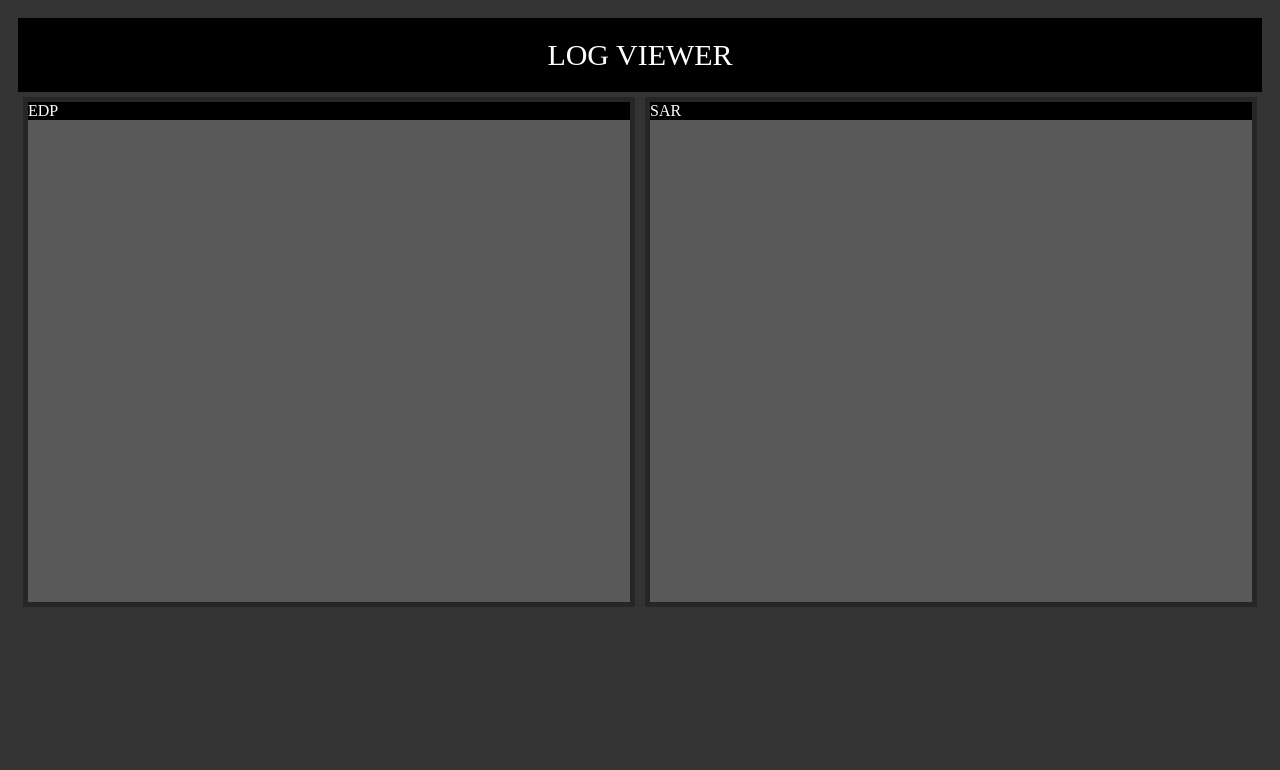
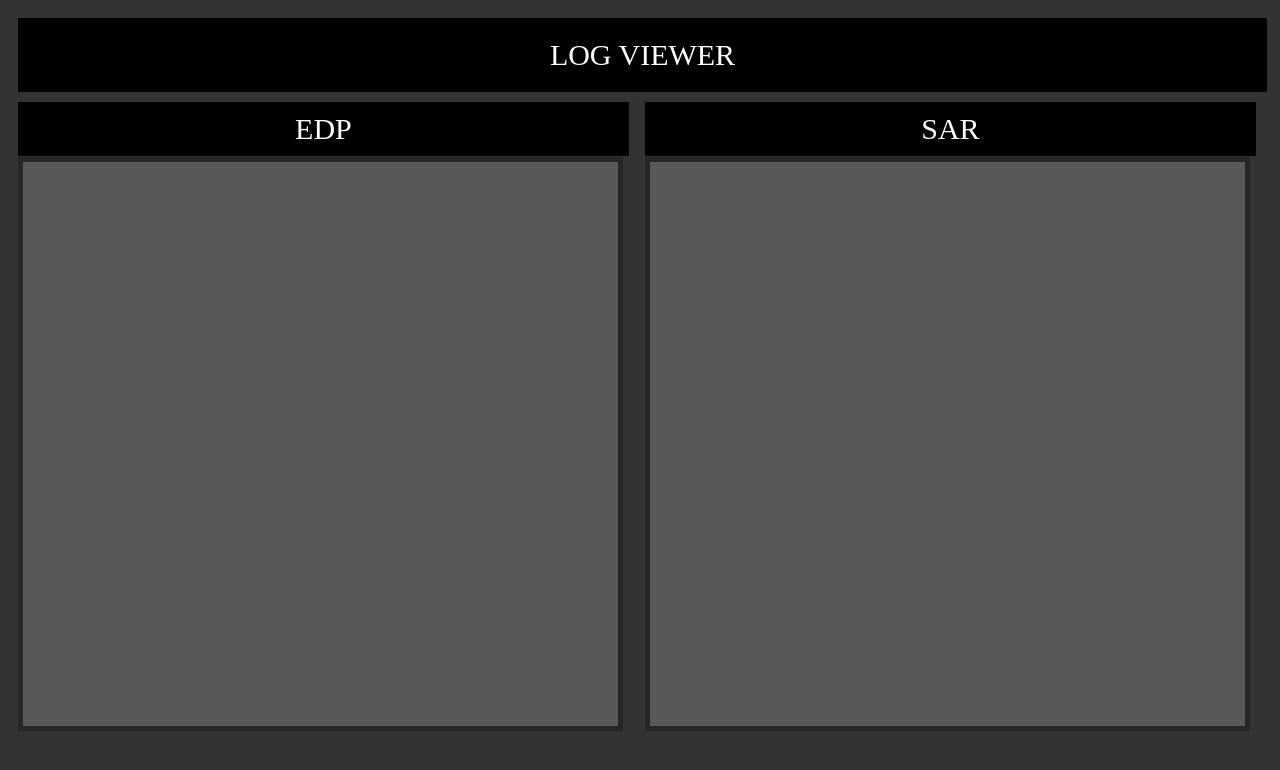
Before and after one commit to l3LUEPHOENIX/vision, a Flask app: page / in a window 1280 px wide. Shown: the top 770 px of the page. Run offline with Flask 3, Linux system fonts and the light colour scheme.

Commit message:
styling changes

```diff
--- a/log-viewer/templates/index.html
+++ b/log-viewer/templates/index.html
@@ -9,6 +9,7 @@
     .data-container {
       display: grid;
       grid-template-columns: 50% 50%;
+      column-gap: 5px;
       padding: 10px;
     }
     .data-container-header {
@@ -18,30 +19,29 @@
       grid-column: 1 / span 2;
       background-color: black;
       color: white;
-    }
-    .data-container p {
-      margin: 0;
-      padding: 0;
-      font: 20px;
+      margin-bottom: 10px;
     }
     .grid-item {
-      background-color: #595959;
       color: black;
-      border: 5px solid #262626;
       font: 20px;
-      height: 500px;
-      margin: 5px;
+      align-content: center;
+      justify-content: center;
     }
     .grid-item-header {
       background-color: black;
       color: white;
       margin-bottom: 1px;
-      position: sticky;
+      padding: 10px;
+      text-align: center;
+      font-size: 30px;
+      width: 95%;
     }
     .grid-item-body {
-      height: 95%;
-      overflow: scroll;
-      overflow-wrap: break-word;
+      height: 70vh;
+      width: 95%;
+      resize: none;
+      border: 5px solid #262626;
+      background-color: #595959;
     }
   </style>
 </head>
@@ -50,16 +50,12 @@
     <div class="data-container-header">LOG VIEWER</div>
     <div class="grid-item">
       <div class="grid-item-header">EDP</div>
-      <div id="edp" class="grid-item-body"></div>
+      <textarea id="edp" class="grid-item-body" cols="80" rows="50" readonly="true" wrap="true"></textarea>
     </div>
     <div class="grid-item">
       <div class="grid-item-header">SAR</div>
-      <div id="sar" class="grid-item-body"></div>
+      <textarea id="sar" class="grid-item-body" cols="80" rows="50" readonly="true" wrap="true"></textarea>
     </div>
-    <!-- <div class="grid-item">
-      <div class="grid-item-header">OTHER</div>
-      <div id="other" class="grid-item-body"></div>
-    </div> -->
   </div>
   <script>
 
@@ -67,10 +63,12 @@
     source.addEventListener('event', function(event) {
       var data = JSON.parse(event.data);
 
-        const para = document.createElement("p");
-        const node = document.createTextNode(`${data.message}\n`);
-        para.appendChild(node);
-        document.getElementById(`${data.source}`).appendChild(para);
+        document.getElementById(`${data.source}`).textContent += `${data.message}\n`
+
+        var myTextareas = document.getElementsByTagName('textarea');
+        for (let i = 0; i < myTextareas.length; i++) {
+          myTextareas[i].scrollTop = textarea.scrollHeight;
+        }
 
     }, false);
     source.addEventListener('error', function(event) {
```
